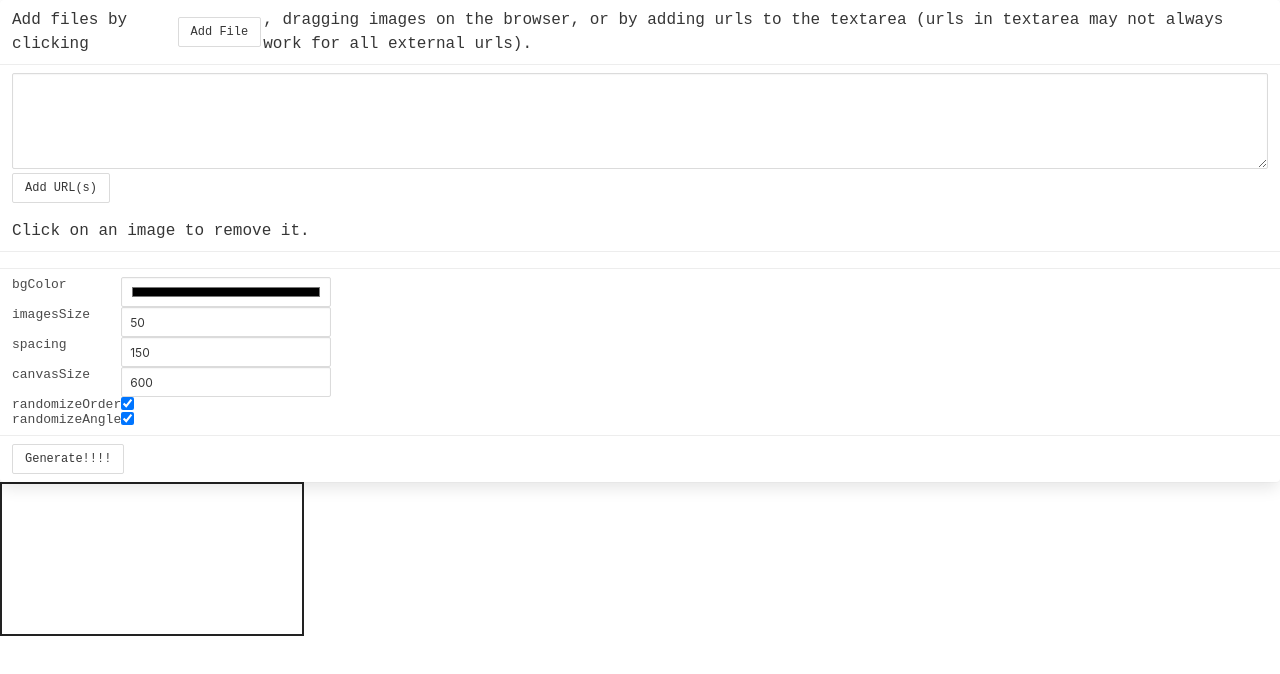
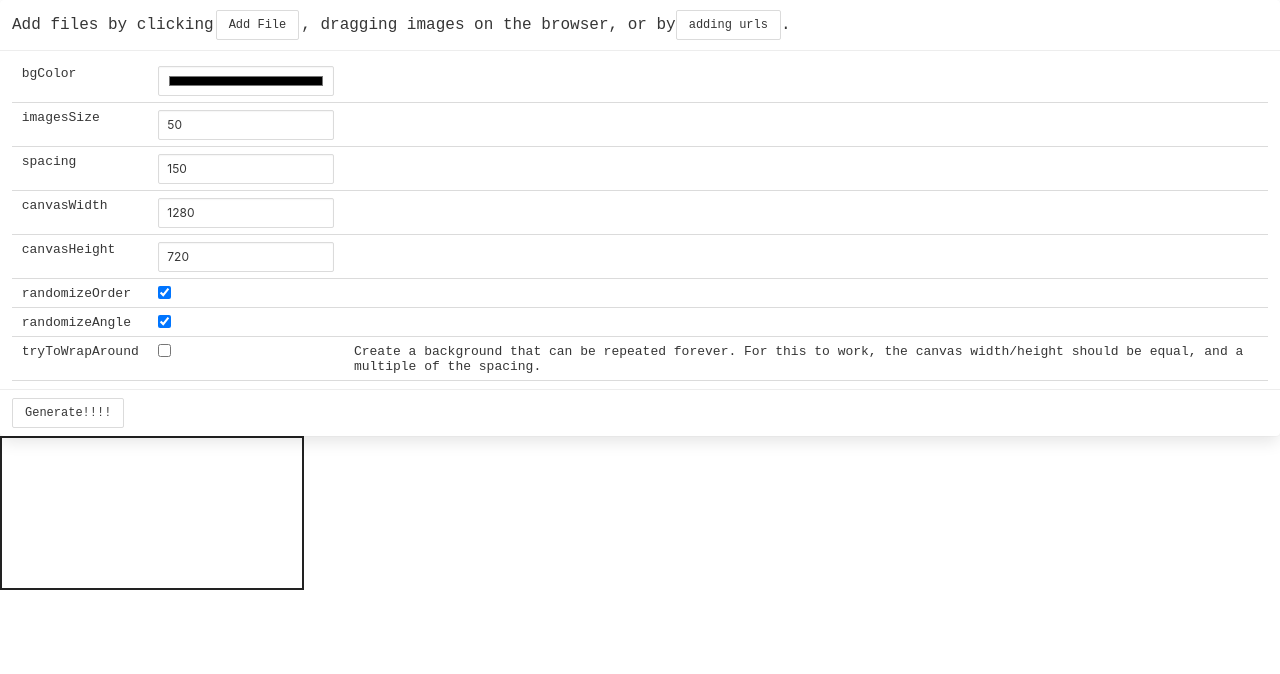
Before and after one commit to Zutatensuppe/bg-generator, a Vue app: page / in a window 1280 px wide. Shown: the top 674 px of the page. Built offline with nearby package versions, Linux system fonts and the light colour scheme.

Commit message:
some fixes with wrapping around

```diff
--- a/src/App.vue
+++ b/src/App.vue
@@ -2,27 +2,27 @@
   <div class="card">
     <div class="panel-block">
       Add files by clicking <image-select @selected="onImageSelected" ref="imageSelect" />,
-      dragging images on the browser, or by adding urls to the textarea (urls in
-      textarea may not always work for all external urls).
+      dragging images on the browser, or by <span class="button is-small" @click="wantToAddUrls = !wantToAddUrls">adding urls</span>.
     </div>
-    <div class="fake-panel-block">
+    <div class="fake-panel-block" v-if="wantToAddUrls">
+      Note: This may not always work for all external urls. <br />
       <textarea class="textarea is-small mb-1" v-model="inputUrl" />
       <span class="button is-small" @click="addUrlsStr">Add URL(s)</span>
     </div>
-    <div class="panel-block">
-      Click on an image to remove it.
-    </div>
-    <div class="panel-block">
+    <div class="fake-panel-block" v-if="urls.length">
+      Click on an image to remove it. <br />
       <img v-for="(url, idx) in urls" :key="idx" width="100" :src="urls[idx]" @click="removeUrl(idx)" class="is-clickable mr-1" />
     </div>
     <div class="panel-block">
-      <table>
-        <tr><td>bgColor</td><td><input class="input is-small" type="color" v-model="bgColor" /></td></tr>
-        <tr><td>imagesSize</td><td><input class="input is-small" v-model="imagesSize" /></td></tr>
-        <tr><td>spacing</td><td><input class="input is-small" v-model="spacing" /></td></tr>
-        <tr><td>canvasSize</td><td><input class="input is-small" v-model="canvasSize" /></td></tr>
-        <tr><td>randomizeOrder</td><td><input type="checkbox" v-model="randomizeOrder" /></td></tr>
-        <tr><td>randomizeAngle</td><td><input type="checkbox" v-model="randomizeAngle" /></td></tr>
+      <table class="table">
+        <tr><td>bgColor</td><td><input class="input is-small" type="color" v-model="bgColor" /></td><td></td></tr>
+        <tr><td>imagesSize</td><td><input class="input is-small" v-model="imagesSize" /></td><td></td></tr>
+        <tr><td>spacing</td><td><input class="input is-small" v-model="spacing" /></td><td></td></tr>
+        <tr><td>canvasWidth</td><td><input class="input is-small" v-model="canvasWidth" /></td><td></td></tr>
+        <tr><td>canvasHeight</td><td><input class="input is-small" v-model="canvasHeight" /></td><td></td></tr>
+        <tr><td>randomizeOrder</td><td><input type="checkbox" v-model="randomizeOrder" /></td><td></td></tr>
+        <tr><td>randomizeAngle</td><td><input type="checkbox" v-model="randomizeAngle" /></td><td></td></tr>
+        <tr><td>tryToWrapAround</td><td><input type="checkbox" v-model="tryToWrapAround" /></td><td> Create a background that can be repeated forever. For this to work, the canvas width/height should be equal, and a multiple of the spacing.</td></tr>
       </table>
     </div>
     <div class="panel-block">
@@ -65,22 +65,29 @@ export default defineComponent({
   },
   setup() {
     const urls = ref([] as string [])
+    const wantToAddUrls = ref(false)
     const inputUrl = ref('')
     const bgColor = ref('#000000')
     const spacing = ref(150)
-    const canvasSize = ref(600) // 4x spacing makes things look ok
+    const canvasWidth = ref(1280)
+    const canvasHeight = ref(720)
     const imagesSize = ref(50)
     const randomizeOrder = ref(true)
     const randomizeAngle = ref(true)
+    const tryToWrapAround = ref(false)
+
     return {
       urls,
+      wantToAddUrls,
       inputUrl,
       bgColor,
       spacing,
-      canvasSize,
+      canvasWidth,
+      canvasHeight,
       imagesSize,
       randomizeOrder,
       randomizeAngle,
+      tryToWrapAround,
     }
   },
   methods: {
@@ -110,8 +117,8 @@ export default defineComponent({
       const imageWidth = parseInt(`${this.imagesSize}`, 10);
       const imageHeight = parseInt(`${this.imagesSize}`, 10);
 
-      canvas.width = parseInt(`${this.canvasSize}`, 10)
-      canvas.height = parseInt(`${this.canvasSize}`, 10)
+      canvas.width = parseInt(`${this.canvasWidth}`, 10)
+      canvas.height = parseInt(`${this.canvasHeight}`, 10)
 
       ctx.fillStyle = this.bgColor;
       ctx.fillRect(0, 0, canvas.width, canvas.height)
@@ -124,11 +131,13 @@ export default defineComponent({
       let idx = 0
       let rows = 0
       const posOffset = spacing / 4
-      for (let y = 0; y < canvas.height; y+=spacing) {
+      let startY = this.tryToWrapAround ? 0 : -spacing
+      let startX = this.tryToWrapAround ? 0 : -spacing
+      for (let y = startY; y < canvas.height; y+=spacing) {
         const posY = y + posOffset
         const posXOffset = (rows % 2 === 0) ? (spacing / 2) : 0
 
-        for (let x = 0; x < canvas.width; x+=spacing) {
+        for (let x = startX; x < canvas.width; x+=spacing) {
           const posX = x + posXOffset + posOffset
 
           if (idx%this.urls.length === 0) {
@@ -140,17 +149,19 @@ export default defineComponent({
           const image = images[idx%this.urls.length]
           const angleInRadians = this.randomizeAngle ? deg2rad(Math.random() * 360) : 0
 
-          const poses = [
-            [posX, posY],
-            [posX + this.canvasSize, posY],
-            [posX - this.canvasSize, posY],
-            [posX, posY + this.canvasSize],
-            [posX, posY - this.canvasSize],
-            [posX + this.canvasSize, posY + this.canvasSize],
-            [posX - this.canvasSize, posY - this.canvasSize],
-            [posX + this.canvasSize, posY - this.canvasSize],
-            [posX - this.canvasSize, posY + this.canvasSize],
-          ]
+          const poses = [[posX, posY]]
+          if (this.tryToWrapAround) {
+            poses.push(...[
+              [posX + canvas.width, posY],
+              [posX - canvas.width, posY],
+              [posX, posY + canvas.height],
+              [posX, posY - canvas.height],
+              [posX + canvas.width, posY + canvas.height],
+              [posX - canvas.width, posY - canvas.height],
+              [posX + canvas.width, posY - canvas.height],
+              [posX - canvas.width, posY + canvas.height],
+            ])
+          }
 
           for (let [posX, posY] of poses) {
             ctx.save();
@@ -169,6 +180,8 @@ export default defineComponent({
       // console.log(canvas.toDataURL())
 
       // document.body.style.backgroundImage = `url(${canvas.toDataURL()})`
+      // document.body.style.backgroundRepeat = 'repeat'
+      // document.body.style.height = `${canvas.height * 10}px`
     },
   },
 })
```
Also changed, not shown: 5 other files (tests, documents, lock files or other folders).
